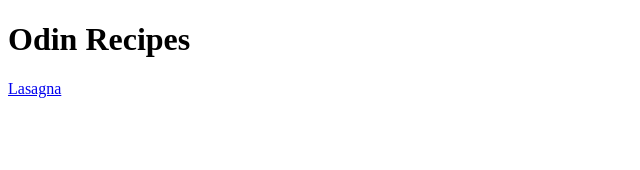
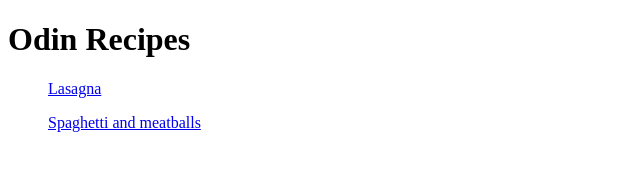
Before and after one commit to UltimateFinnish/odin-recipes, a plain HTML site: page index.html in a window 1280 px wide. Shown: the whole page, without its empty margins (0-640 px from the left). Drawn offline with Linux system fonts and the light colour scheme.

Commit message:
Added link to Spaghetti.html

```diff
--- a/index.html
+++ b/index.html
@@ -6,6 +6,7 @@
     </head>
     <body>
         <h1>Odin Recipes</h1>
-        <a href="recipes/lasagna.html">Lasagna</a>
+        <ul><a href="recipes/lasagna.html">Lasagna</a></ul>
+        <ul><a href="recipes/Spaghetti.html">Spaghetti and meatballs</a></ul>
     </body>
 </html>
```
